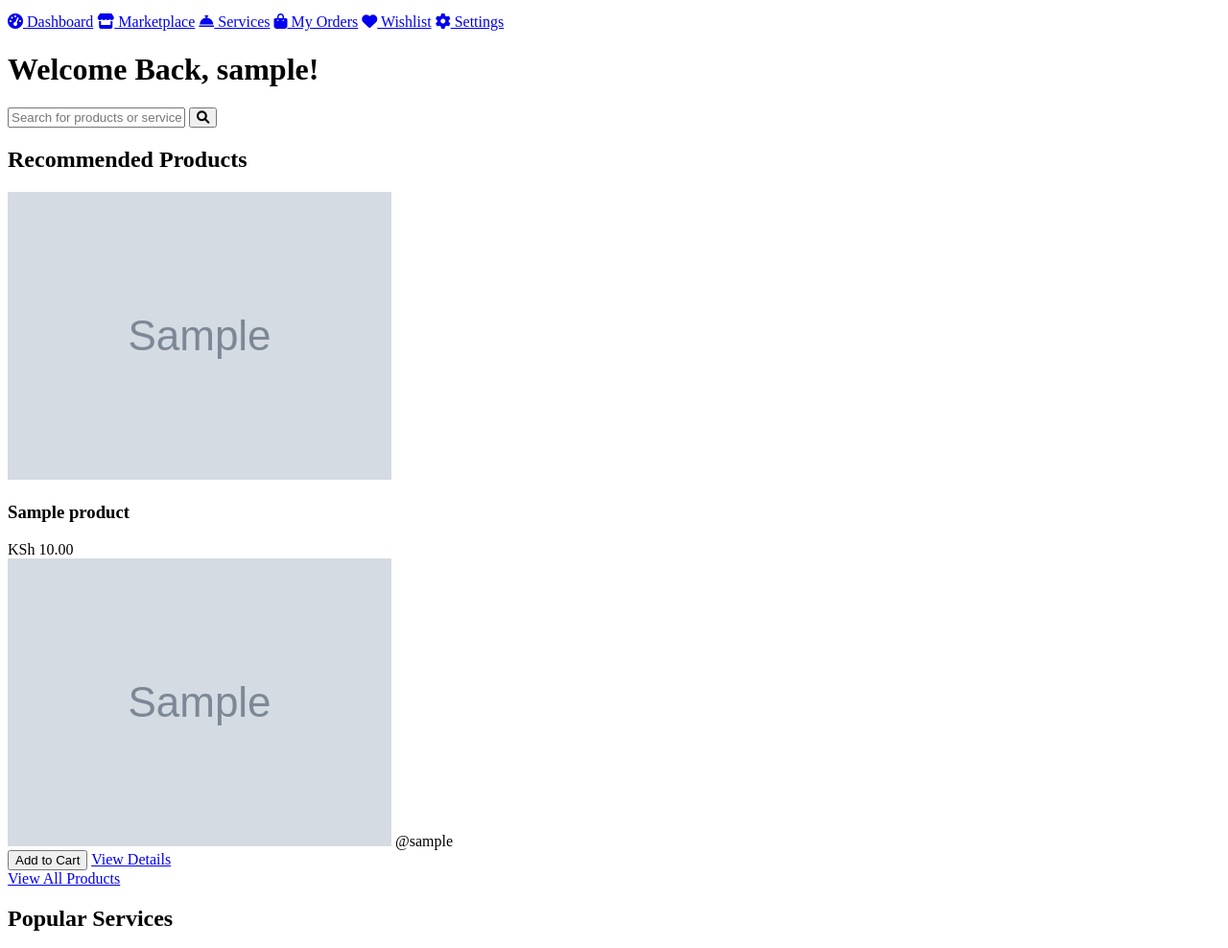
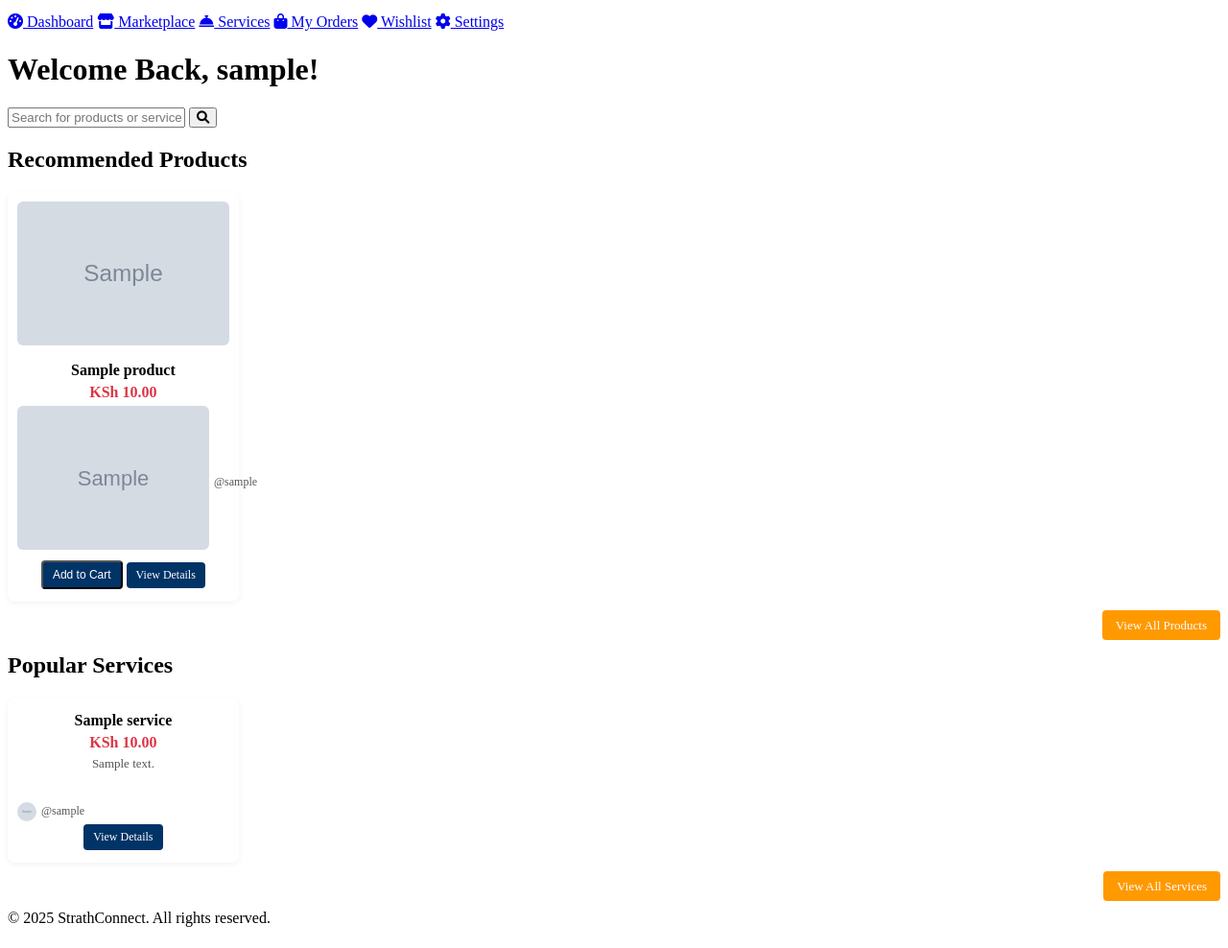
Before and after one commit to wafuke/StrathConnectProject, a PHP site: page /buyer_dashboard.php in a window 1280 px wide. Shown: the part 513-1501 px from the top of the page at 96% size. After the commit the page ends 1479 px from the top, so only its background shows below. Run offline with PHP 8.4, Linux system fonts and the light colour scheme; the visitor is signed in with stand-in values (Sample User, id 1); tables that the repository leaves empty hold one stand-in row (values such as "Sample post"); grey boxes marked "Sample" are stand-in pictures.

Commit message:
Made the buyer_dashboard css better

```diff
--- a/public/buyer_dashboard.php
+++ b/public/buyer_dashboard.php
@@ -28,7 +28,7 @@ $user_data = $user_result->fetch_assoc();
 
 // Get recommended products
 $recommended_products = [];
-$product_query = "SELECT p.*, u.username as seller_username
+$product_query = "SELECT p.*, u.username as seller_username, u.profile_pic as seller_profile
                  FROM products p
                  JOIN users u ON p.seller_id = u.id
                  WHERE p.is_approved = 1
@@ -41,7 +41,7 @@ if ($product_result) {
 
 // Get popular services
 $popular_services = [];
-$service_query = "SELECT s.*, u.username as seller_username
+$service_query = "SELECT s.*, u.username as seller_username, u.profile_pic as seller_profile, s.description
                 FROM services s
                 JOIN users u ON s.seller_id = u.id
                 WHERE s.is_approved = 1
@@ -63,12 +63,90 @@ $conn->close();
   <title>Buyer Dashboard - StrathConnect</title>
   <link rel="stylesheet" href="../assets/style.css">
   <link rel="stylesheet" href="https://cdnjs.cloudflare.com/ajax/libs/font-awesome/6.0.0/css/all.min.css">
+  <style>
+    .seller-info {
+      display: flex;
+      align-items: center;
+      gap: 5px;
+      font-size: 12px;
+      color: #555;
+      margin-top: 5px;
+    }
+    .seller-info img {
+      width: 20px;
+      height: 20px;
+      border-radius: 50%;
+      object-fit: cover;
+    }
+    .products-grid, .services-grid {
+      display: grid;
+      grid-template-columns: repeat(auto-fill, minmax(220px, 1fr));
+      gap: 15px;
+      margin: 15px 0;
+    }
+    .product-card, .service-card {
+      background: #fff;
+      border-radius: 8px;
+      padding: 10px;
+      box-shadow: 0 2px 6px rgba(0,0,0,0.05);
+      text-align: center;
+    }
+    .product-card img {
+      width: 100%;
+      height: 150px;
+      object-fit: cover;
+      border-radius: 6px;
+      margin-bottom: 8px;
+    }
+    .product-card h3, .service-card h3 {
+      font-size: 16px;
+      margin: 5px 0;
+    }
+    .price, .rate {
+      color: #dc3545;
+      font-weight: bold;
+      margin-bottom: 5px;
+    }
+    .service-description {
+      font-size: 13px;
+      color: #555;
+      margin-bottom: 8px;
+      min-height: 40px;
+    }
+    .add-to-cart, .btn-view-details, .book-service {
+      display: inline-block;
+      background: #003366;
+      color: #fff;
+      padding: 6px 10px;
+      border-radius: 4px;
+      font-size: 12px;
+      margin: 3px 0;
+      text-decoration: none;
+    }
+    .add-to-cart:hover, .btn-view-details:hover, .book-service:hover {
+      background: #004080;
+    }
+    .view-all {
+      text-align: right;
+      margin-top: 10px;
+    }
+    .btn-view-all {
+      background: #FF9900;
+      color: #fff;
+      padding: 8px 14px;
+      border-radius: 4px;
+      text-decoration: none;
+      font-size: 13px;
+    }
+    .btn-view-all:hover {
+      background: #e68a00;
+    }
+  </style>
 </head>
 <body>
   <nav class="navbar">
     <div class="logo">StrathConnect</div>
     <ul class="nav-links">
-            <!-- <li><a href="../public/index.php">Home</a></li> -->
       <li><a href="marketplace.php">Marketplace</a></li>
       <li><a href="services.php">Services</a></li>
       <li><a href="buyer_orders.php">My Orders</a></li>
@@ -116,7 +194,7 @@ $conn->close();
                 <h3><?php echo htmlspecialchars($product['name']); ?></h3>
                 <div class="price">KSh <?php echo number_format($product['price'], 2); ?></div>
                 <div class="seller-info">
-                                    <img src="<?php echo htmlspecialchars($user_data['profile_pic'] ?? '../assets/images/profile-placeholder.png'); ?>" alt="Seller">
+                  <img src="<?php echo htmlspecialchars($product['seller_profile'] ?? '../assets/images/profile-placeholder.png'); ?>" alt="Seller">
                   <span>@<?php echo htmlspecialchars($product['seller_username']); ?></span>
                 </div>
                 <button class="add-to-cart" data-product-id="<?php echo $product['id']; ?>">
@@ -142,12 +220,13 @@ $conn->close();
           <?php else: ?>
             <?php foreach ($popular_services as $service): ?>
               <div class="service-card">
-                                <img src="../assets/images/services/<?php echo htmlspecialchars($service['image_path'] ?? 'service-placeholder.jpg'); ?>"
-                                     alt="<?php echo htmlspecialchars($service['title']); ?>">
                 <h3><?php echo htmlspecialchars($service['title']); ?></h3>
                 <div class="rate">KSh <?php echo number_format($service['price'], 2); ?></div>
+                <div class="service-description">
+                  <?php echo htmlspecialchars(mb_strimwidth($service['description'], 0, 80, '...')); ?>
+                </div>
                 <div class="seller-info">
-                                    <img src="<?php echo htmlspecialchars($user_data['profile_pic'] ?? '../assets/images/profile-placeholder.png'); ?>" alt="Seller">
+                  <img src="<?php echo htmlspecialchars($service['seller_profile'] ?? '../assets/images/profile-placeholder.png'); ?>" alt="Seller">
                   <span>@<?php echo htmlspecialchars($service['seller_username']); ?></span>
                 </div>
                 <a href="service_detail.php?id=<?php echo $service['id']; ?>" class="book-service">
@@ -169,15 +248,12 @@ $conn->close();
   </footer>
 
   <script>
-    // Add to cart functionality
     document.querySelectorAll('.add-to-cart').forEach(button => {
       button.addEventListener('click', function() {
         const productId = this.getAttribute('data-product-id');
         fetch('add_to_cart.php', {
           method: 'POST',
-                headers: {
-                    'Content-Type': 'application/x-www-form-urlencoded',
-                },
+          headers: { 'Content-Type': 'application/x-www-form-urlencoded' },
           body: `product_id=${productId}`
         })
         .then(response => response.json())
--- a/public/marketplace.php
+++ b/public/marketplace.php
@@ -176,7 +176,7 @@ $conn->close();
                 <a href="buyer_wishlist.php"><i class="fas fa-heart"></i> Wishlist</a>
                 <a href="buyer_settings.php"><i class="fas fa-cog"></i> Settings</a>
             </nav>
-            <button class="add-to-cart"><i class="fas fa-cart-plus"></i> Quick Add to Cart</button>
+
         </aside>
 
         <main class="dashboard-content">
```
Also changed, not shown: 1 other file. Lines whose indentation alone changed are shown as unchanged.
